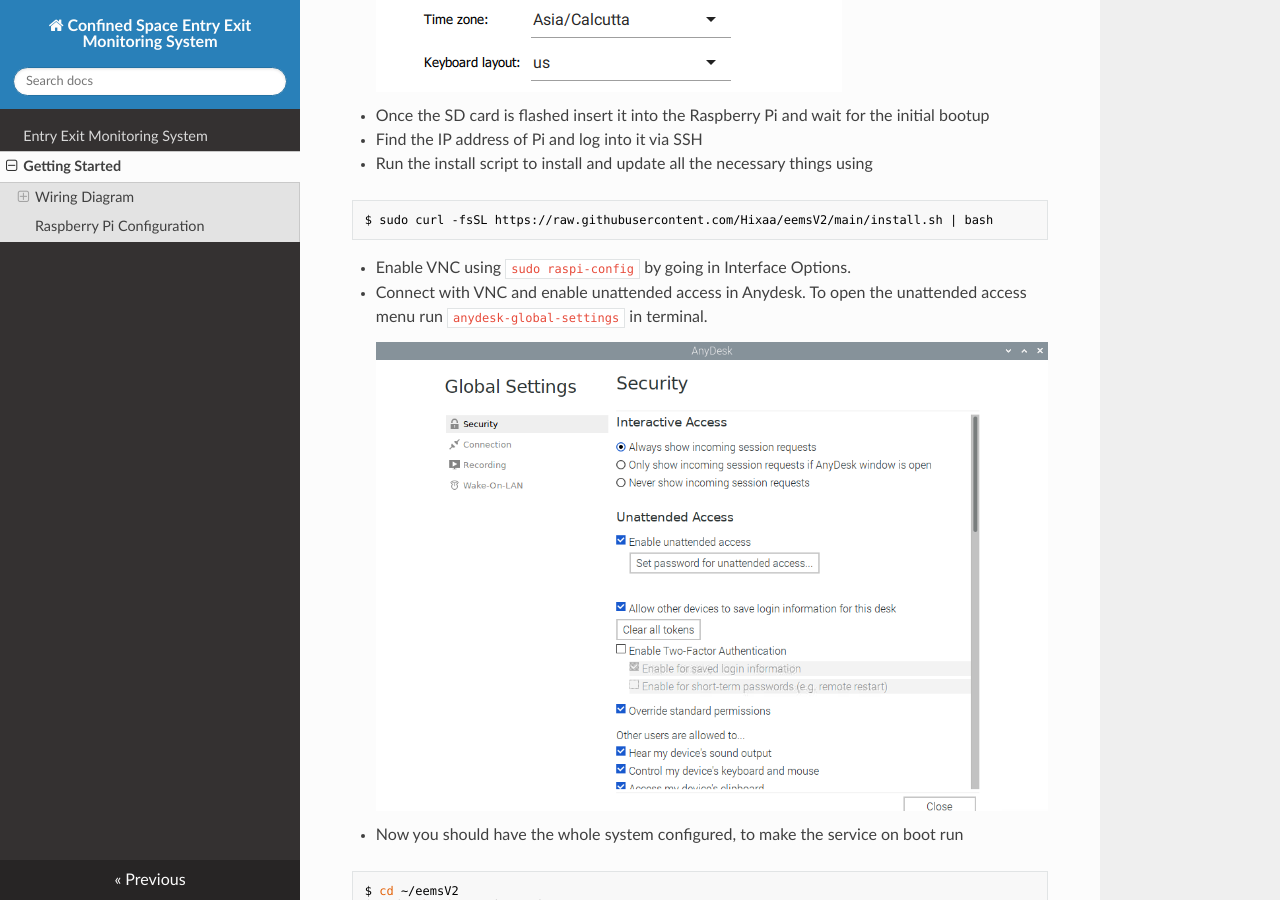
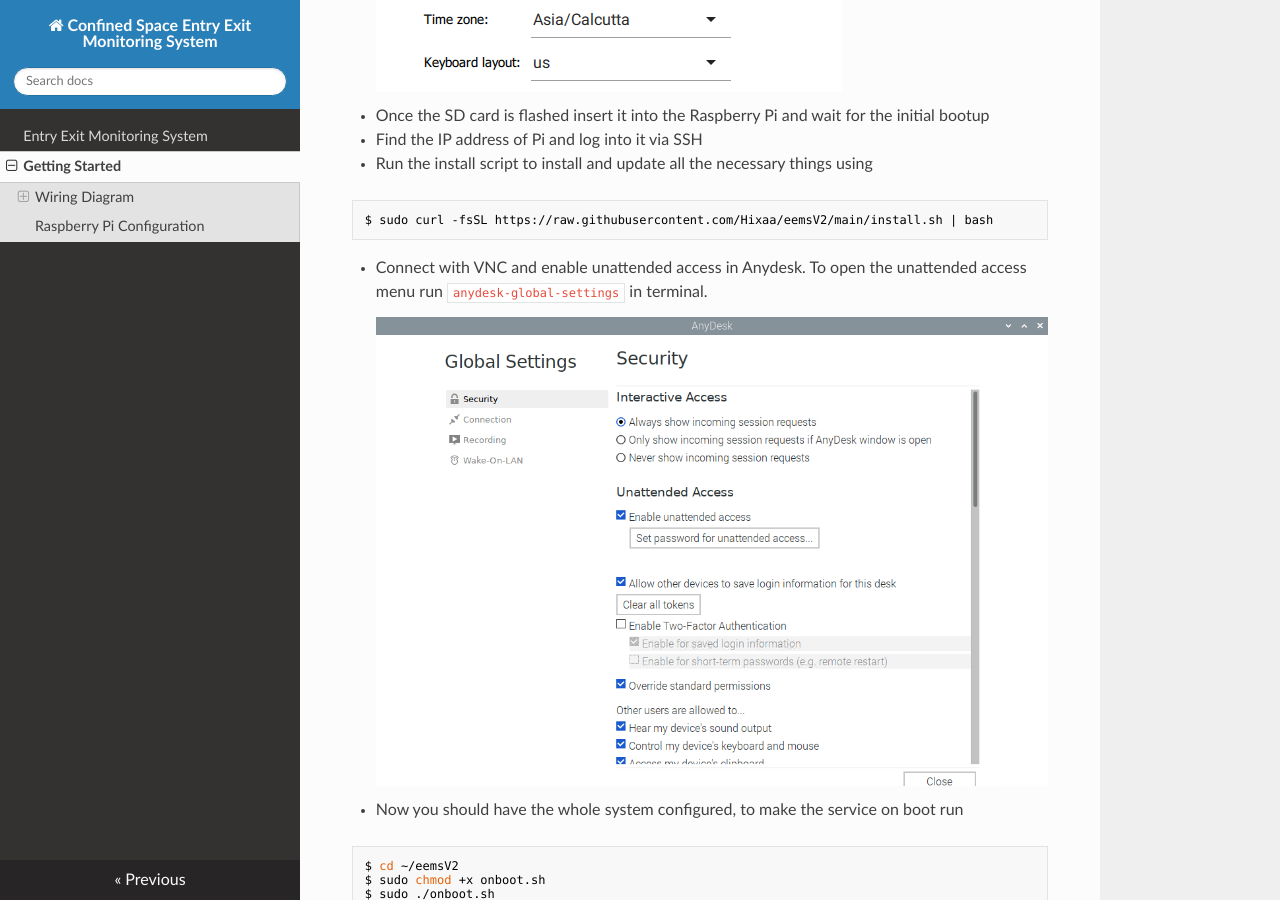
Before and after one commit to Hixaa/eems, an MkDocs documentation site: the page built from docs/getting_started.md, in a window 1280 px wide and 900 px high, scrolled down 1890 px. Built offline with MkDocs 1.6.1, drawn with Linux system fonts in a browser that asks for light colours; nearby versions of some CDN libraries.

Commit message:
updated a few repeatitive steps in getting started guide

````diff
--- a/docs/getting_started.md
+++ b/docs/getting_started.md
@@ -24,7 +24,6 @@
 ```sh
 $ sudo curl -fsSL https://raw.githubusercontent.com/Hixaa/eemsV2/main/install.sh | bash
 ```
-* Enable VNC using `sudo raspi-config` by going in Interface Options.
 * Connect with VNC and enable unattended access in Anydesk. To open the unattended access menu run `anydesk-global-settings` in terminal.
 ![](images/unattended.png)
 * Now you should have the whole system configured, to make the service on boot run
````
